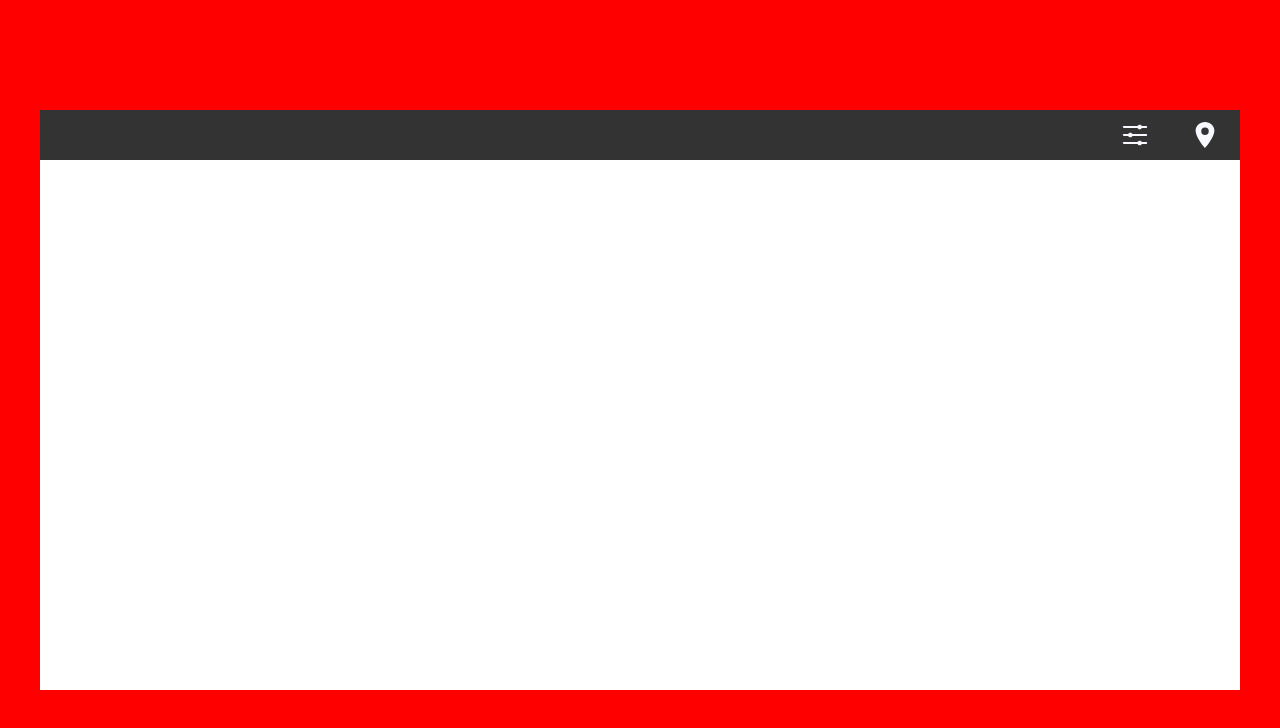
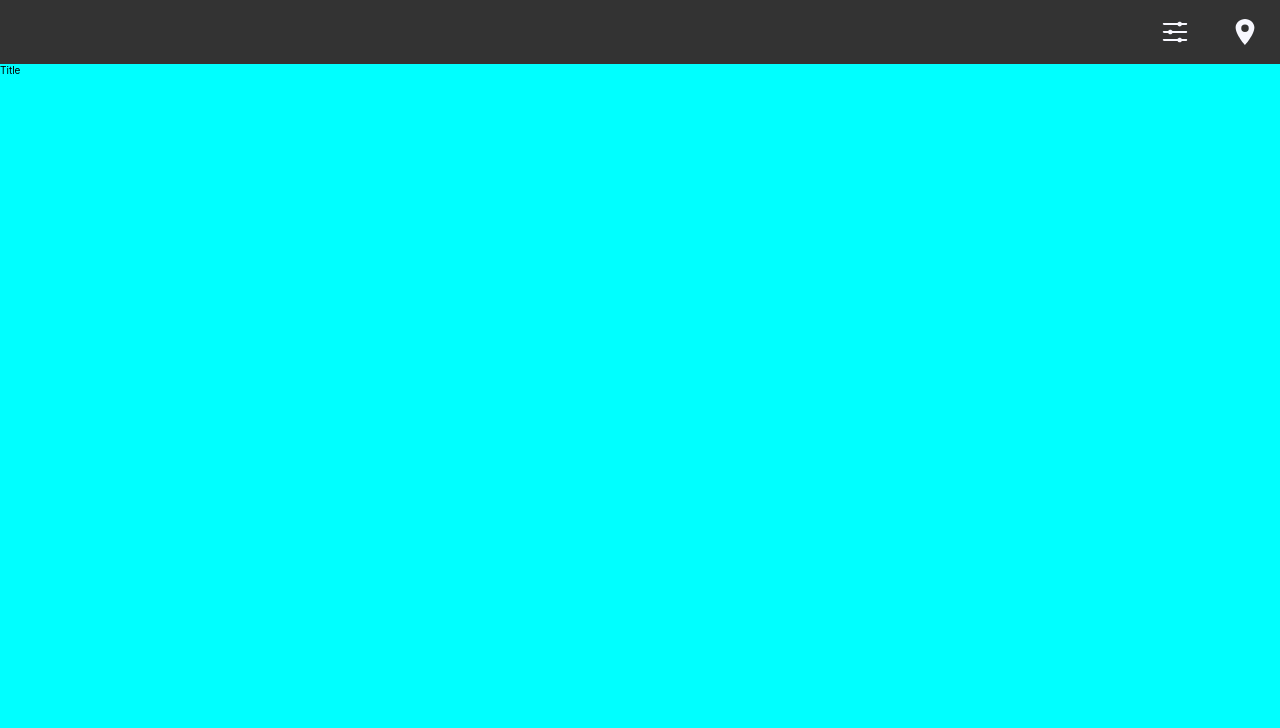
Before and after one commit to NicholasTavares/desafio-polygon-diary, a React (Create React App) app: page / in a window 1280 px wide. Shown: the top 728 px of the page. Built offline with nearby package versions, Linux system fonts and the light colour scheme.

Commit message:
Eliminando componente desnecessario e começando a tabela.

```diff
--- a/src/App.js
+++ b/src/App.js
@@ -1,10 +1,10 @@
-import Container from './components/container/Container'
+import Book from './components/book/Book'
 import './css/style.css'
 
 function App() {
   return (
     <div className="App">
-      <Container/>
+      <Book/>
     </div>
   );
 }
--- a/src/components/book/Book.jsx
+++ b/src/components/book/Book.jsx
@@ -1,10 +1,12 @@
 import React from 'react'
 import Header from '../header/Header'
+import Table from '../table/Table'
 
 const Book = () => {
     return (
         <main className='book-container'>
             <Header/>
+            <Table/>
         </main>
     )
 }
--- a/src/components/container/Container.jsx
+++ /dev/null
@@ -1,13 +0,0 @@
-import React from 'react'
-import Book from '../book/Book'
-
-const Container = () => {
-
-    return(
-        <div className='container'>
-            <Book/>
-        </div>
-    )
-}
-
-export default Container
--- a/src/components/header/option/Options.jsx
+++ b/src/components/header/option/Options.jsx
@@ -1,6 +1,8 @@
 import React from 'react'
 
 const Options = ({text}) => {
+
+    //TODO: fazer função que chame na api usando 'text' como parametro
 
     return (
         <div className='header__options'>
--- /dev/null
+++ b/src/components/table/Table.jsx
@@ -0,0 +1,13 @@
+import React from 'react'
+import Title from './Title'
+
+const Table = () => {
+
+    return (
+        <div className='table-container'>
+            <Title/>
+        </div>
+    )
+}
+
+export default Table
--- /dev/null
+++ b/src/components/table/Title.jsx
@@ -0,0 +1,12 @@
+import React from 'react'
+
+const Title = () => {
+
+    return (
+        <section>
+            Title
+        </section>
+    )
+}
+
+export default Title
--- a/src/css/style.css
+++ b/src/css/style.css
@@ -15,20 +15,12 @@ ORDER: Base + typography > general layout + grid > page layout > components
 
 1em = 16px
 */
-.container {
-  height: 100vh;
-  background-color: red;
-  display: flex;
-  justify-content: center;
-  align-items: center; }
-
 .book-container {
-  width: 120rem;
-  height: 58rem;
-  background-color: white; }
+  background-color: white;
+  height: 100vh; }
 
 .header {
-  height: 5rem;
+  height: 8%;
   display: flex;
   justify-content: flex-end;
   background-color: #333;
@@ -58,6 +50,12 @@ ORDER: Base + typography > general layout + grid > page layout > components
     .header__options:hover {
       background-color: #dfdfba; }
 
+.table-container {
+  display: flex;
+  flex-direction: column;
+  height: 92%;
+  background-color: aqua; }
+
 *,
 *::after,
 *::before {
--- a/src/sass/book/_book.scss
+++ b/src/sass/book/_book.scss
@@ -1,5 +1,4 @@
 .book-container {
-  width: 120rem;
-  height: 58rem;
   background-color: white;
+  height: 100vh;
 }
--- a/src/sass/container/_container.scss
+++ /dev/null
@@ -1,7 +0,0 @@
-.container {
-  height: 100vh;
-  background-color: red;
-  display: flex;
-  justify-content: center;
-  align-items: center;
-}
--- a/src/sass/header/_header.scss
+++ b/src/sass/header/_header.scss
@@ -1,5 +1,5 @@
 .header {
-  height: 5rem;
+  height: 8%;
   display: flex;
   justify-content: flex-end;
   background-color: #333;
--- a/src/sass/main.scss
+++ b/src/sass/main.scss
@@ -1,8 +1,8 @@
 @import "./mixins/mixins";
 
 // Components
-@import "./container/container";
 @import "./book/book";
 @import "./header/header";
+@import "./table/table";
 
 @import "./base/base";
--- /dev/null
+++ b/src/sass/table/_table.scss
@@ -0,0 +1,6 @@
+.table-container {
+  display: flex;
+  flex-direction: column;
+  height: 92%;
+  background-color: aqua;
+}
```
